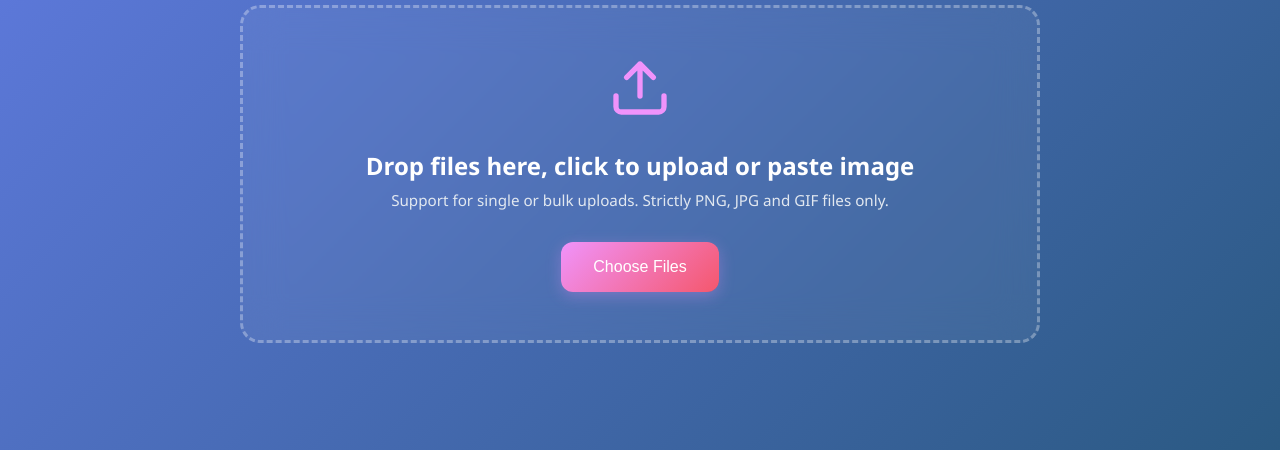
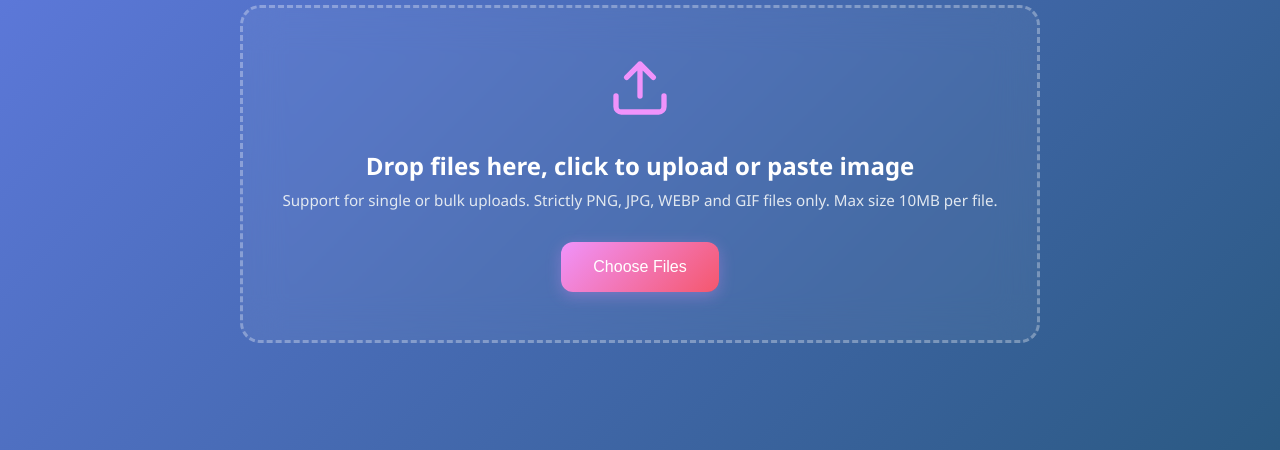
Before and after one commit to huanth/v4r_upload, a PHP site: page / in a window 1280 px wide. Shown: the part 357-807 px from the top of the page. Run offline with PHP 8.4, Linux system fonts and the light colour scheme.

Commit message:
Update upload subtitle and allowed file types in index.php and script.js for clarity and consistency

```diff
--- a/index.php
+++ b/index.php
@@ -119,7 +119,7 @@
                         </svg>
                     </div>
                     <h3 class="upload-title">Drop files here, click to upload or paste image</h3>
-                    <p class="upload-subtitle">Support for single or bulk uploads. Strictly PNG, JPG and GIF files only.</p>
+                    <p class="upload-subtitle">Support for single or bulk uploads. Strictly PNG, JPG, WEBP and GIF files only. Max size 10MB per file.</p>
                     <button class="upload-button" type="button">Choose Files</button>
                     <input type="file" id="fileInput" multiple accept="image/*" hidden>
                 </div>
--- a/script.js
+++ b/script.js
@@ -12,7 +12,7 @@ class FileUploadComponent {
 
         this.files = [];
         this.maxFileSize = 10 * 1024 * 1024; // 10MB
-        this.allowedTypes = ["image/jpeg", "image/png", "image/gif", "image/webp"];
+        this.allowedTypes = ["image/jpg", "image/jpeg", "image/png", "image/gif", "image/webp"];
 
         this.init();
     }
```
